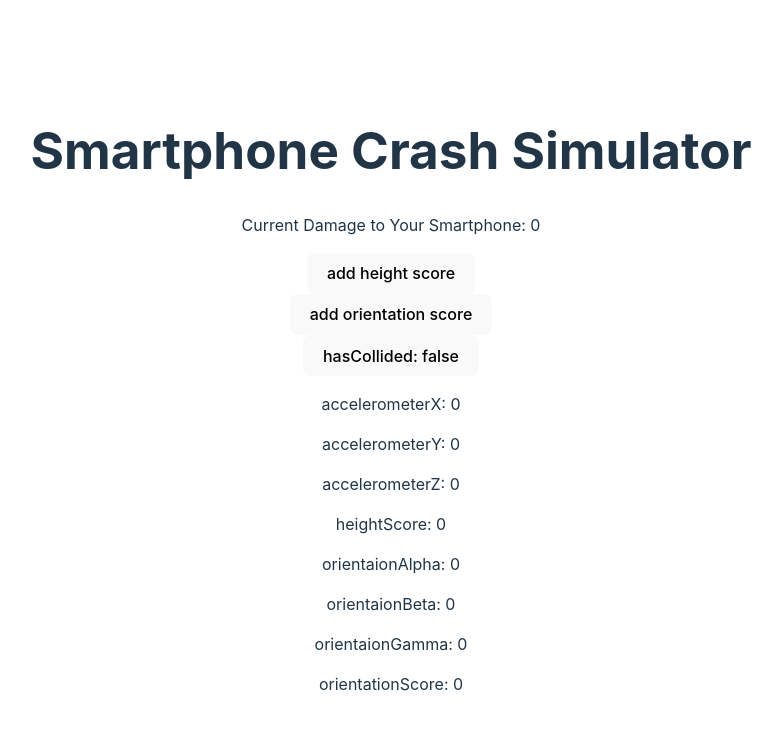
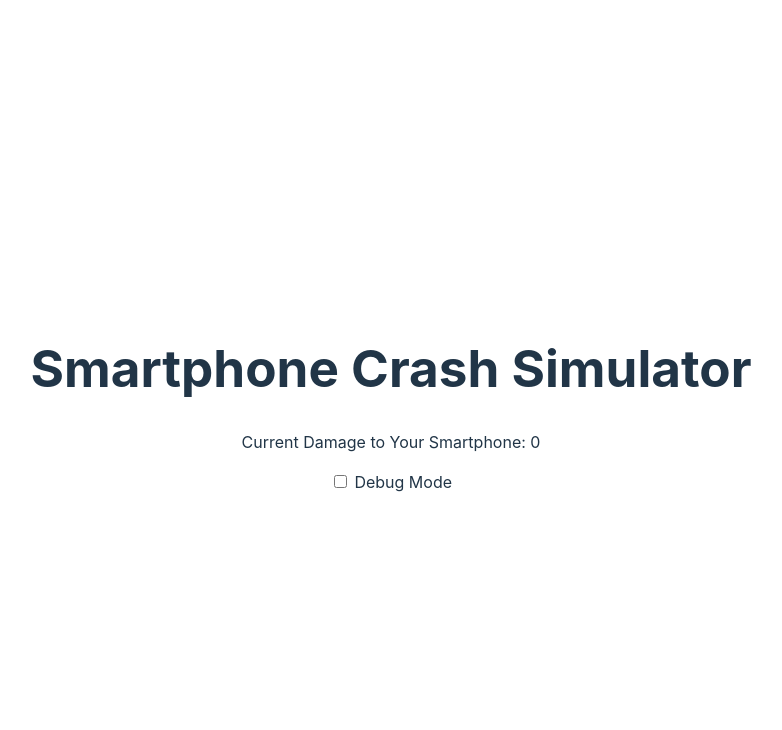
Before and after one commit to c6tower/smartphone-crash-simulator, a Vue app: page / in a window 1280 px wide. Shown: the top 730 px of the page, without its empty margins (249-1031 px from the left). Built offline with nearby package versions, Linux system fonts and the light colour scheme.

Commit message:
feat(Hello): add debug features

```diff
--- a/src/components/HelloWorld.vue
+++ b/src/components/HelloWorld.vue
@@ -148,7 +148,7 @@ export default {
       audio.play()
     }
 
-    const isDebug = ref(true)
+    const isDebug = ref(false)
     const debugAddHeightScore = () => {
       heightScore.value++
     }
@@ -161,6 +161,15 @@ export default {
       } else {
         hasCollided.value = true
       }
+    }
+    // 小数点以下の桁数を指定し、桁数に応じて0埋めした文字列を返す
+    const debugFormatDecimal = (num, intDesit = 3, decimalDesit = 2) => {
+      const ajustedNum = Math.floor(num * 10 ** decimalDesit) / 10 ** decimalDesit
+      let [intStr, decimalStr] = ajustedNum.toString().split('.')
+      intStr = intStr.padStart(intDesit, '0')
+      if (!decimalStr) decimalStr = '0'.repeat(decimalDesit)
+      decimalStr = decimalStr.padEnd(decimalDesit, '0')
+      return `${intStr}.${decimalStr}`
     }
 
 
@@ -176,9 +185,11 @@ export default {
       orientaionBeta,
       orientaionGamma,
       orientationScore,
+      totalScore,
       debugAddHeightScore,
       debugAddOrientationScore,
       debugHasCollided,
+      debugFormatDecimal,
       hasCollided,
     }
   },
@@ -190,7 +201,7 @@ export default {
   <div>
     <p v-if="errorMsg">{{ errorMsg }}</p>
     <p v-else>
-      Current Damage to Your Smartphone: {{ heightScore }}
+      Current Damage to Your Smartphone: {{ totalScore }}
     </p>
 
     <p v-if="heightScore > 0">
@@ -198,6 +209,9 @@ export default {
     </p>
   </div>
 
+  <div>
+    <input type="checkbox" v-model="isDebug"> Debug Mode
+  </div>
   <div v-show="isDebug">
     <div>
       <button @click="debugAddHeightScore">add height score</button>
@@ -215,9 +229,7 @@ export default {
     </div>
 
     <div>
-      <p>orientaionAlpha: {{ orientaionAlpha }}</p>
-      <p>orientaionBeta: {{ orientaionBeta }}</p>
-      <p>orientaionGamma: {{ orientaionGamma }}</p>
+      <p>orientaion (A, B, G): {{ debugFormatDecimal(orientaionAlpha) }}, {{ debugFormatDecimal(orientaionBeta) }}, {{ debugFormatDecimal(orientaionGamma) }}</p>
       <p>orientationScore: {{ orientationScore }}</p>
     </div>
   </div>
```
